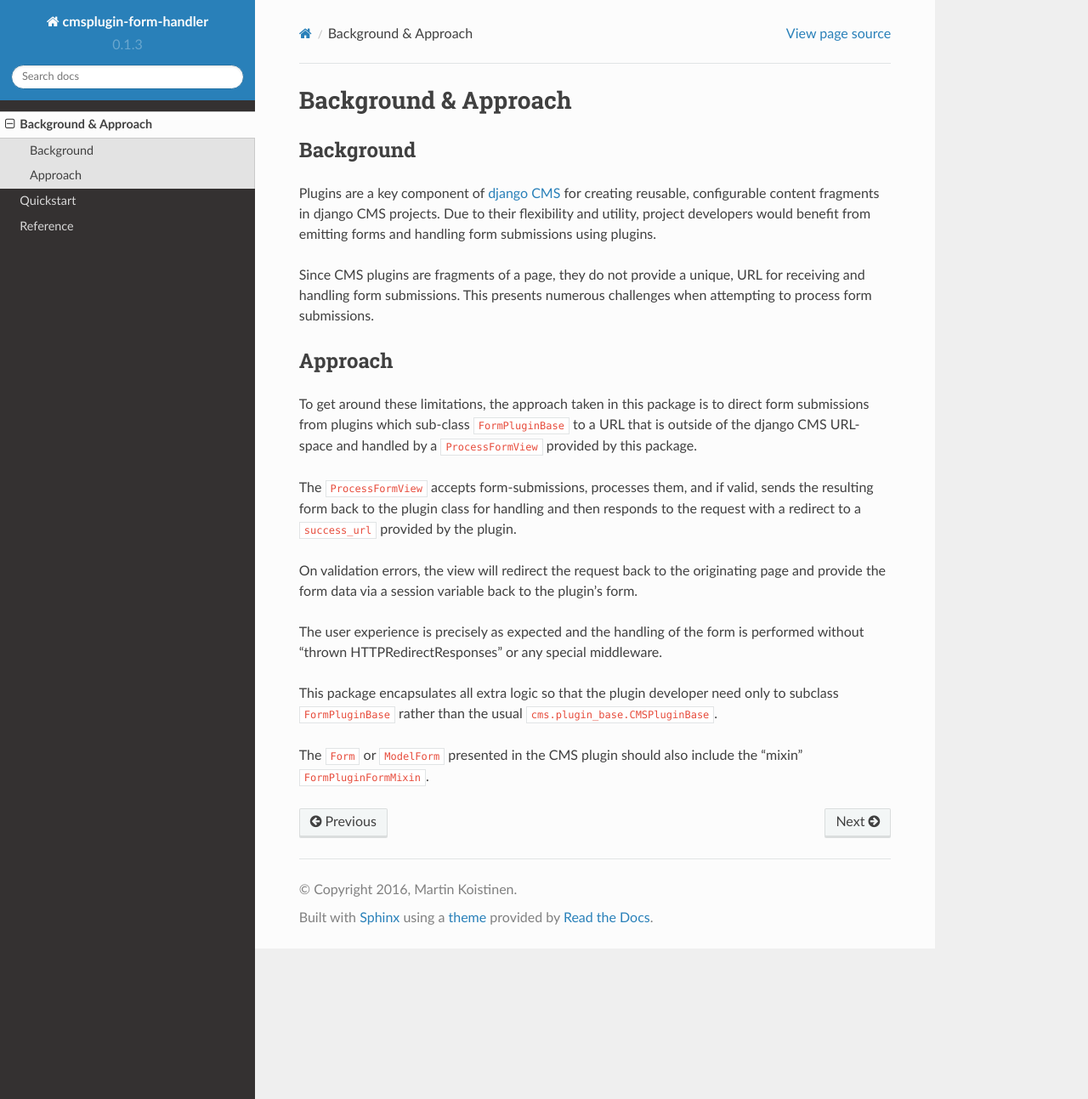
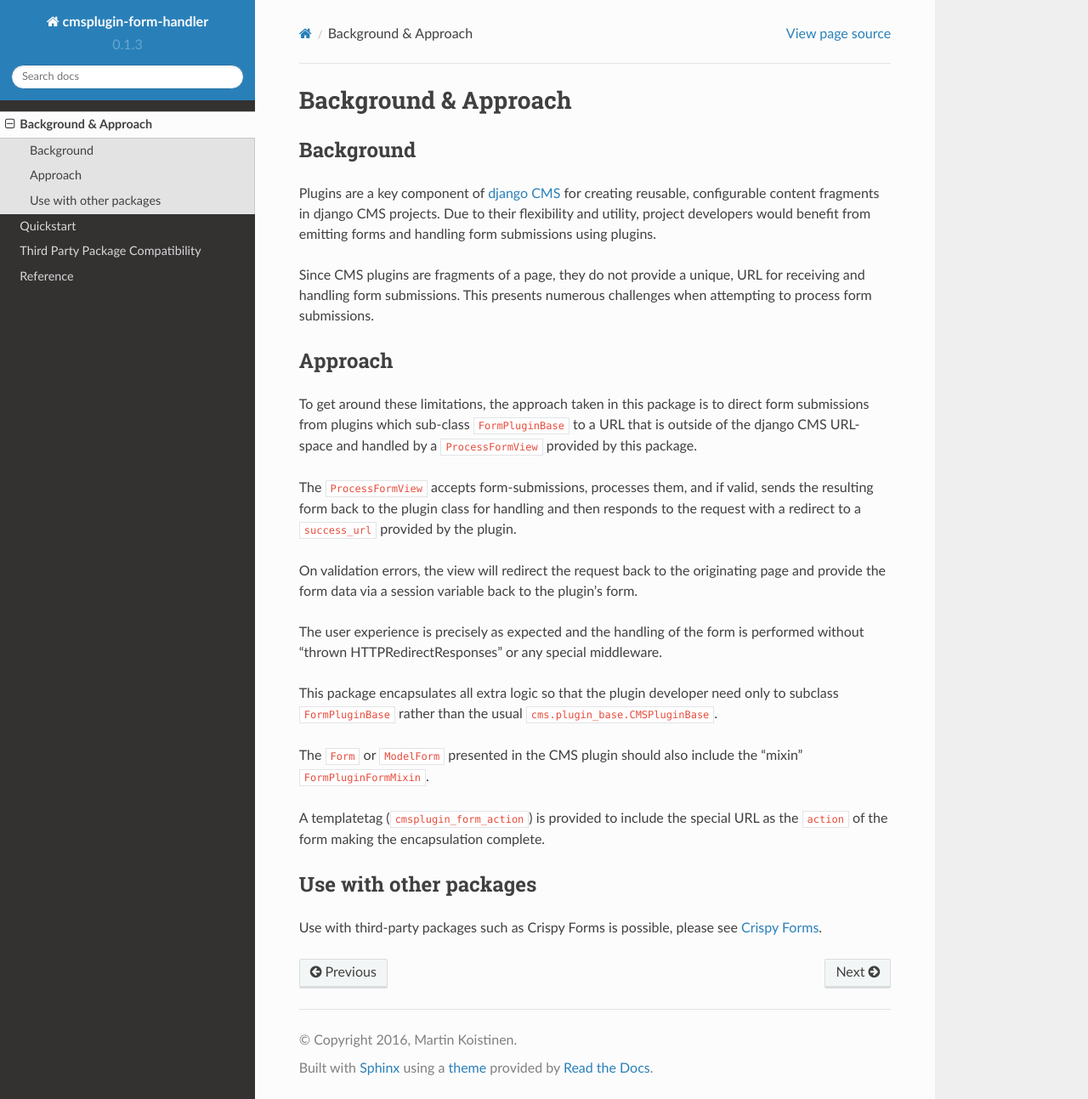
Before and after one commit to mkoistinen/cmsplugin-form-handler, a Sphinx documentation site: the page built from docs/background.rst, in a window 1280 px wide and 1293 px high. Shown: the whole window at 85% size. Built offline with Sphinx 7.4.7 and the Read the Docs theme 2.0.0, drawn with Linux system fonts in a browser that asks for light colours.

Commit message:
Update docs, add section on crispy forms, et al, compatibility

```diff
--- a/docs/background.rst
+++ b/docs/background.rst
@@ -42,3 +42,13 @@ only to subclass ``FormPluginBase`` rather than the usual
 
 The ``Form`` or ``ModelForm`` presented in the CMS plugin should also include
 the "mixin" ``FormPluginFormMixin``.
+
+A templatetag (``cmsplugin_form_action``) is provided to include the special
+URL as the ``action`` of the form making the encapsulation complete.
+
+
+Use with other packages
+-----------------------
+
+Use with third-party packages such as Crispy Forms is possible, please see
+:ref:`crispy-forms`.
--- a/docs/index.rst
+++ b/docs/index.rst
@@ -16,6 +16,7 @@ Contents:
 
     background
     quickstart
+    third_party_compatibility
     reference/index
 
 Indices and tables
```
Also changed, not shown: docs/third_party_compatibility.rst (added, +50 -0 lines).
